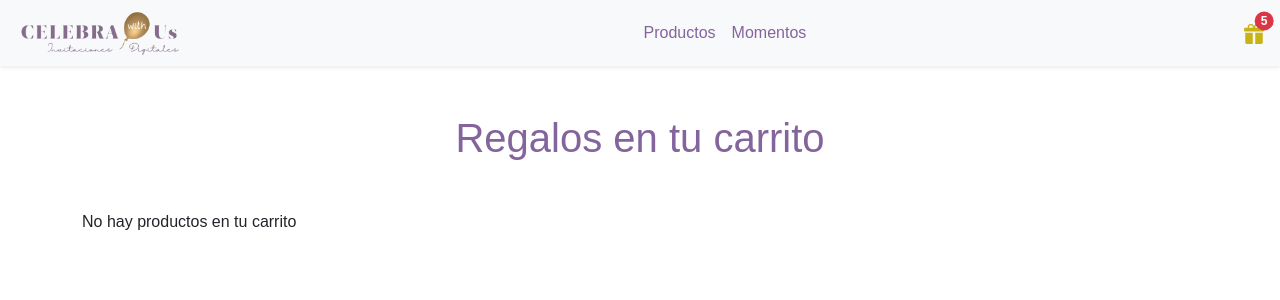
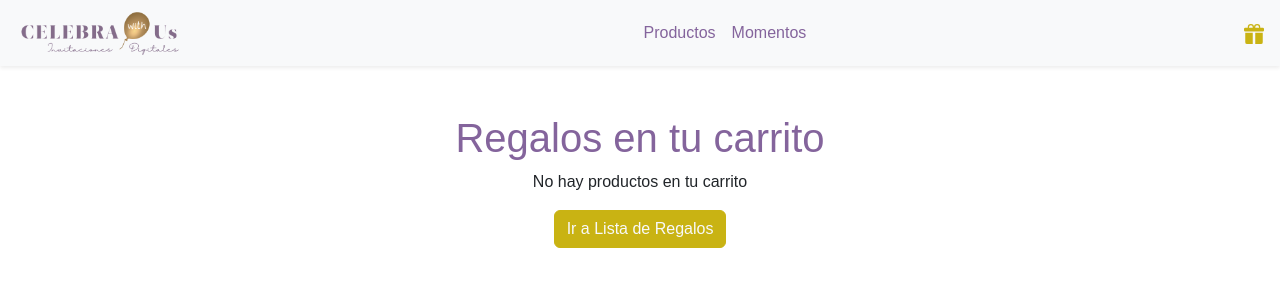
Before and after one commit to SandyDSM/Gifts, a React (Create React App) app: page /cart in a window 1280 px wide. Shown: the top 300 px of the page. Built offline with nearby package versions, Linux system fonts and the light colour scheme; the HTML template or start-up script is replaced by a standard one.

Commit message:
Desafío: Cart View

```diff
--- a/src/components/CartContext.js
+++ b/src/components/CartContext.js
@@ -24,8 +24,13 @@ const CartContextProvider = ({ children }) => {
     )}
     const clear = () => setCartList([]);
 
+    const totalPrice = () => {
+        return cartList.reduce ((prev, act) => prev + act.quantity * act.price, 0)
+    }
+    const totalProducts = () => cartList.reduce((acumulador, productoActual)=> acumulador + productoActual.quantity, 0);
+
     return(
-        <CartContext.Provider value = {{cartList, addToCart, isInCart, removeItem}}>
+        <CartContext.Provider value = {{cartList, addToCart, isInCart, removeItem, totalProducts, totalPrice, clear}}>
             {children}
         </CartContext.Provider>
     )
--- a/src/components/CartWidget.js
+++ b/src/components/CartWidget.js
@@ -1,13 +1,19 @@
 import React from "react";
 import "../sass/custom.css";
 import { GiftFill } from "react-bootstrap-icons";
+import { CartContext } from "../components/CartContext";
+import { useContext } from "react";
 
 const CartWidget = () => {
+  const test = useContext(CartContext);
   return (
     <div className="mx-1 position-relative">
       <GiftFill color="#C9B313" size={20} ></GiftFill>
-      <span class="position-absolute top-10 start-100 translate-middle badge rounded-pill bg-danger">5<span class="visually-hidden">cart</span>
-      </span>
+      {
+        test.totalProducts() > 0
+      ?(<span class="position-absolute top-10 start-100 translate-middle badge rounded-pill bg-danger">{test.totalProducts()}<span class="visually-hidden">cart</span></span>)
+      :<></>
+      }
     </div>
   );
 };
--- a/src/components/ItemDetail.js
+++ b/src/components/ItemDetail.js
@@ -13,6 +13,19 @@ const ItemDetail = ({ product }) => {
     console.log(`Cantidad comprada: ${quantity}`);
     test.addToCart(product, quantity);
 }
+  console.log(product);
+  if (product.id == undefined) {
+    return (
+      <div className="row justify-content-center align-items-center">
+        <div
+          className="col-12 spinner-border text-primary"
+          role="status"
+        >
+          <span className="visually-hidden">Loading...</span>
+        </div>
+      </div>
+    );
+  }
   return (
     <div className="row">
       <div className="col-12 col-md-6 col-lg-5">
--- a/src/components/NavBar.js
+++ b/src/components/NavBar.js
@@ -41,7 +41,9 @@ const NavBar = () => {
             </Link>
           </div>
         </div>
-        <CartWidget/>
+        <Link to="/cart">
+          <CartWidget/>
+        </Link>
       </div>
 
     </nav>
--- a/src/container/ItemList.js
+++ b/src/container/ItemList.js
@@ -3,6 +3,18 @@ import "../sass/custom.css";
 import Item from "../components/Item";
 
 const ItemList = ({ data = [] }) => {
+  if (data.length === 0) {
+    return (
+      <div className="row justify-content-center align-items-center">
+        <div
+          className="col-12 spinner-border text-primary"
+          role="status"
+        >
+          <span className="visually-hidden">Loading...</span>
+        </div>
+      </div>
+    );
+  }
   return data.map((products) => (
     <div className="col-12 col-md-6 col-lg-3 my-2">
       <Item key={products.id} product={products} />
--- a/src/container/ItemListCart.js
+++ b/src/container/ItemListCart.js
@@ -1,23 +1,42 @@
 import React from "react";
 import { CartContext } from "../components/CartContext";
 import { useContext } from "react";
+import { Link } from "react-router-dom";
 import "../sass/custom.css";
 import ItemCart from "../components/ItemCart";
 
 const ItemListCart = () => {
   const test = useContext(CartContext);
   console.log(test.cartList)
-  return (
-    <div>
-      <h1 className="text-primary text-center my-5">Regalos en tu carrito</h1>
-      {test.cartList.length > 0
-        ?(test.cartList.map((product) => (
-          <ItemCart key={product.id} product={product}/>
-        )))
-        :(<p>No hay productos en tu carrito</p>)
+  if(test.cartList.length > 0){
+    return (
+      <div>
+        <h1 className="text-primary text-center mt-5">Regalos en tu carrito</h1>
+        <div className="row justify-content-end">
+          <Link to='/' className="col-6 btn btn-info text-light col-md-3 my-3 me-4">Ir por más Regalos</Link>
+        </div>
+        {
+          test.cartList.map(product => <ItemCart key={product.id} product={product}/>)
         }
-    </div>
-  );
+        <Link to='/' className="col-6 btn btn-outline-info col-md-3 m-3"onClick={()=>test.clear()}>Vaciar carrito</Link>
+        <div className="d-flex flex-column align-items-end">
+          <p className="col-12 display-6 text-center text-md-end">Total: ${test.totalPrice().toFixed(2)}</p>
+          <Link to='#' className="col-12 btn btn-info text-light col-md-3 my-3">Finalizar compra</Link>
+        </div>
+      </div>
+    );
+    }
+    return(
+      <div>
+        <h1 className="text-primary text-center mt-5">Regalos en tu carrito</h1>
+        <div className="row text-center">
+          <div className="col-12">
+             <p>No hay productos en tu carrito</p>
+             <Link to='/' className="btn btn-info text-light">Ir a Lista de Regalos</Link>
+           </div>
+        </div>
+      </div>
+    )
 };
 
 export default ItemListCart;
```
